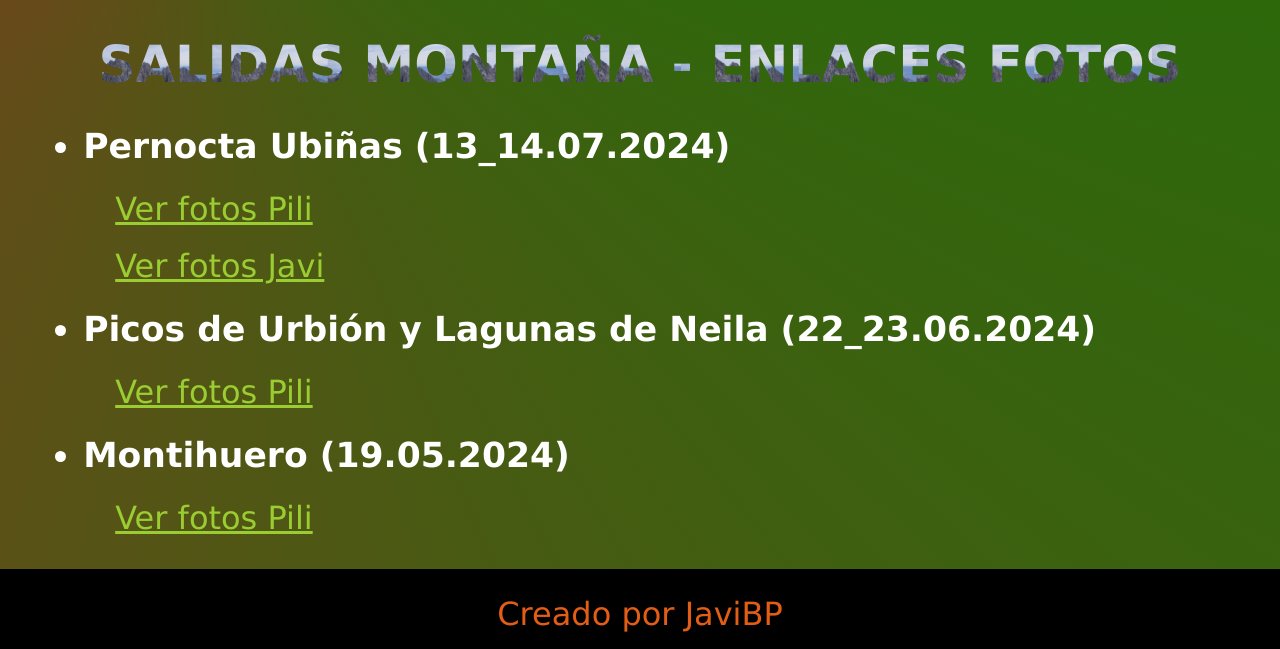
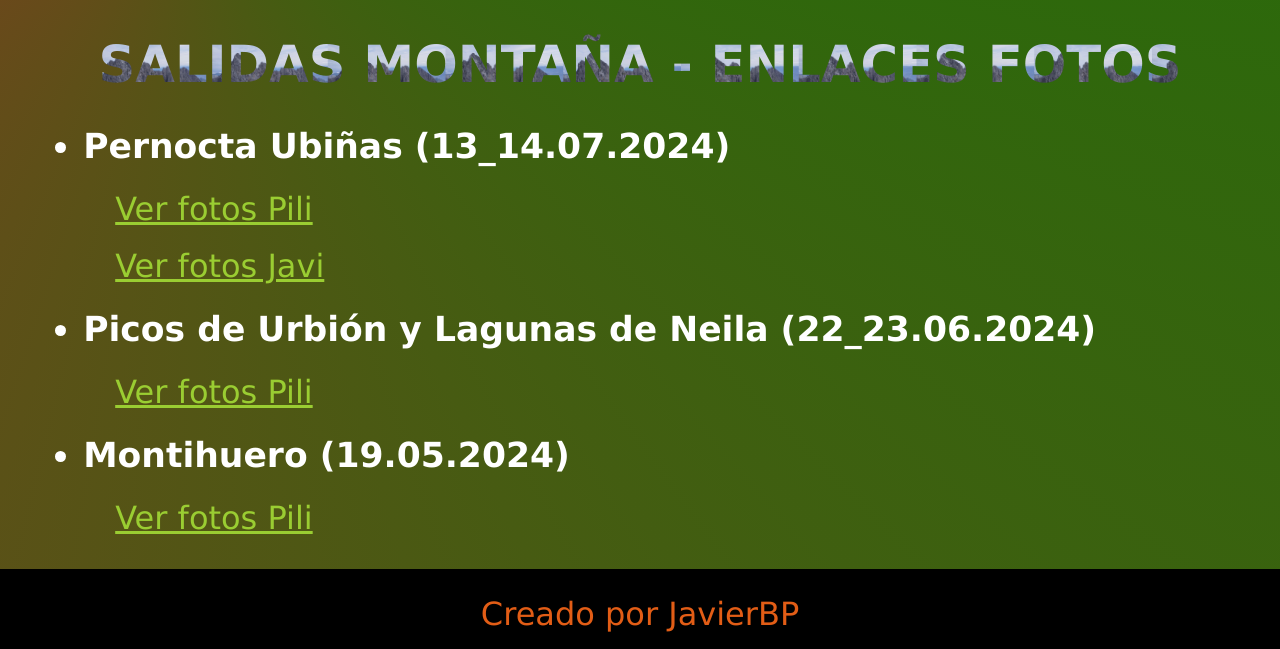
Before and after one commit to JavierBres/grupo_alternativo, a plain HTML site: page index.html in a window 1280 px wide. Shown: the part 162-811 px from the top of the page. Drawn offline with Linux system fonts and the light colour scheme.

Commit message:
Revert "footer change to JaviBP"
This reverts commit 0a337d5f7f331eed77c8d578867ea319b9e2580f.

```diff
--- a/index.html
+++ b/index.html
@@ -39,7 +39,7 @@
     </main>
 
     <footer>
-        <p>Creado por JaviBP</p>
+        <p>Creado por JavierBP</p>
     </footer>
 
 </body>
```
